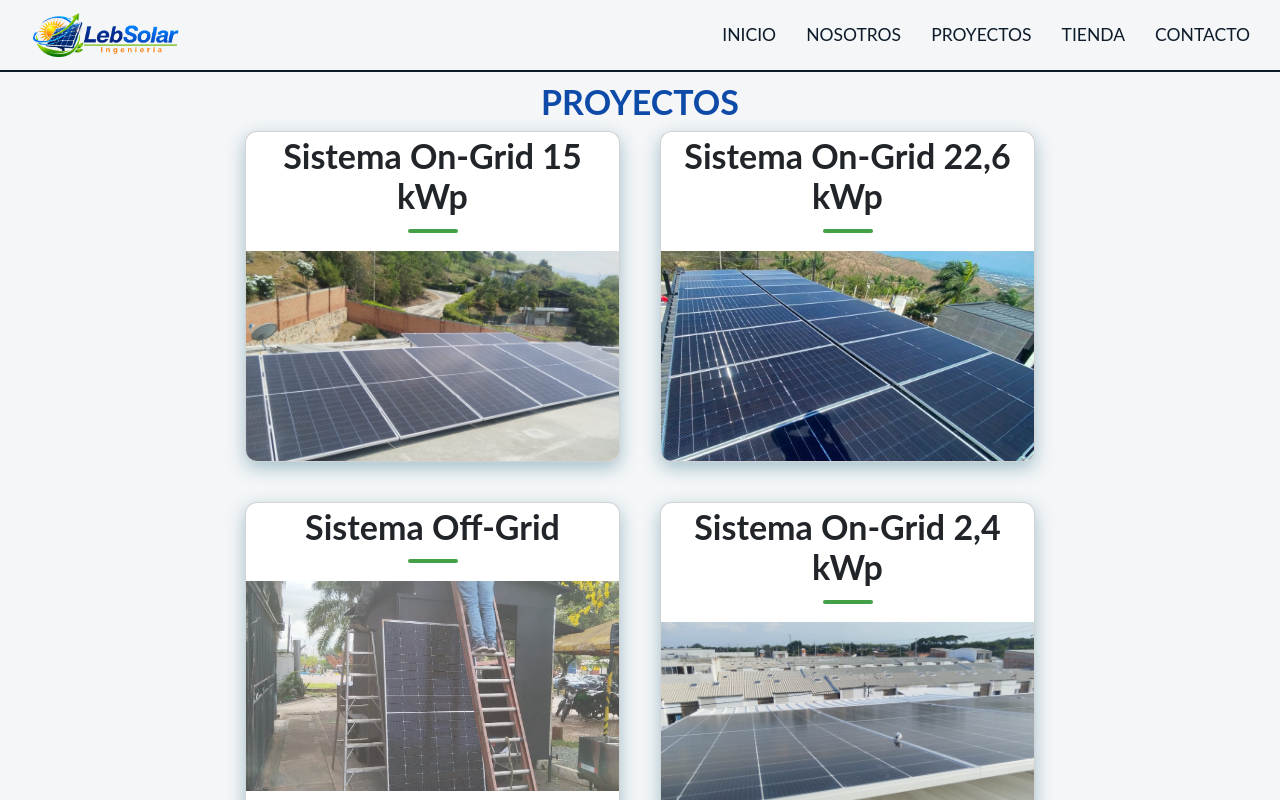
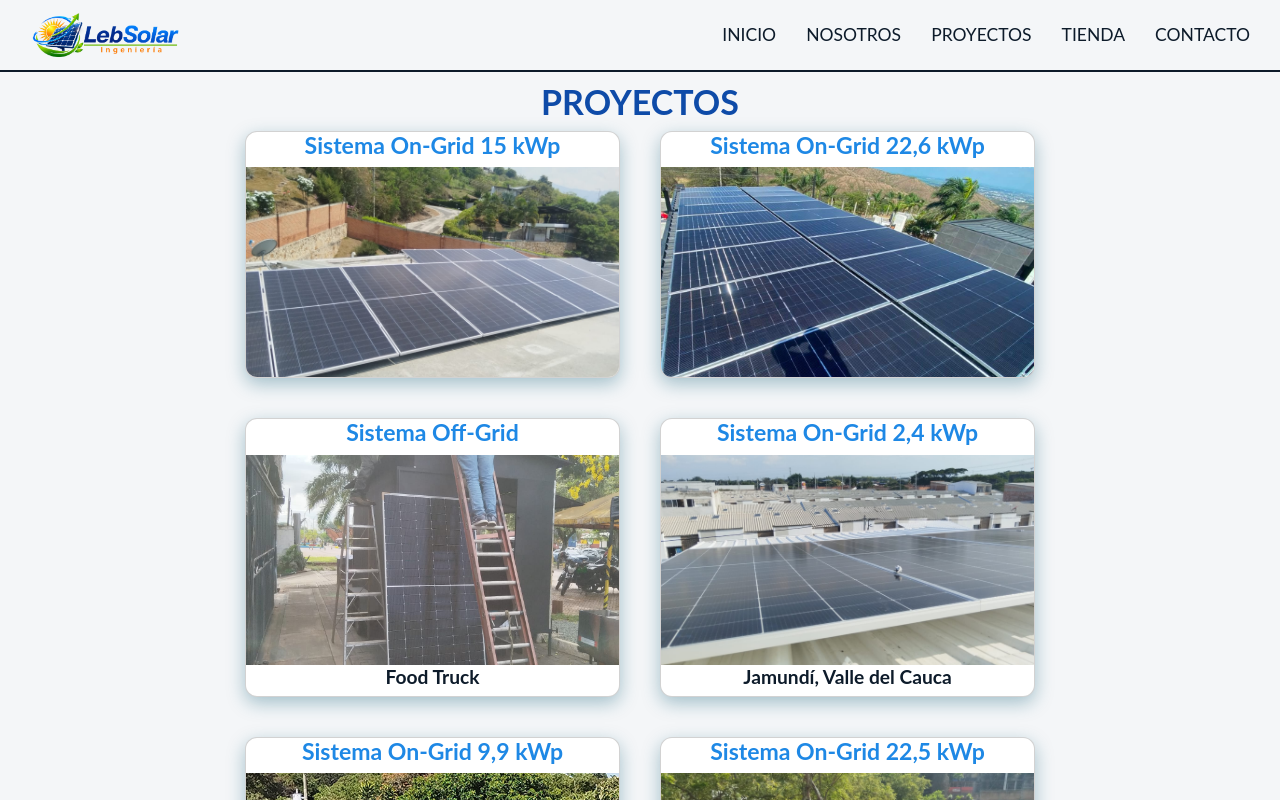
Before and after one commit to lebsolar/lebsolar, an Angular app: page / in a window 1280 px wide. Both pictures are taken after a click on the item "PROYECTOS". Shown: the top 800 px of the page. Built offline with nearby package versions, Linux system fonts and the light colour scheme.

Commit message:
Archivos de proyectos organizados

```diff
--- a/src/app/pages/projects/projects.css
+++ b/src/app/pages/projects/projects.css
@@ -1,8 +1,3 @@
-.proyectos {
-  text-align: center;
-}
-
-
 .grid {
   display: flex;
   flex-wrap: wrap;
@@ -11,7 +6,7 @@
 }
 
 .card {
-  background: #FFFFFF;
+  background: var(--blanco);
   border-radius: 12px;
   overflow: hidden;
   box-shadow: 0 6px 18px #0f5c7559;
@@ -26,18 +21,3 @@
   aspect-ratio: 16 / 9;
   object-fit: cover;
 }
-
-.titulo {
-  color: var(--azul-titulos);
-  font-weight: bold;
-  margin-top: 1%;
-}
-
-.ubicacion {
-  display: block;
-  margin: auto;
-  padding: 10px 12px 14px;
-  color: var(--azul-texto);
-  font-size: clamp(15px, 2.5vw, 18px);
-  text-align: center;
-}
--- a/src/app/pages/projects/projects.html
+++ b/src/app/pages/projects/projects.html
@@ -1,19 +1,16 @@
 <section class="main-section">
   <h1>PROYECTOS</h1>
-
   <div class="grid">
     <article class="card" *ngFor="let proyecto of proyectos">
       <div class="card-content" *ngIf="proyecto.titulo || proyecto.ubicacion">
-        <h2 class="titulo" *ngIf="proyecto.titulo">
+        <h3 class="titulo" *ngIf="proyecto.titulo">
           {{ proyecto.titulo }}
-        </h2>
+        </h3>
         <img [src]="proyecto.imagen" [alt]="proyecto.alt">
-        <span class="ubicacion" *ngIf="proyecto.ubicacion">
+        <h4 class="ubicacion" *ngIf="proyecto.ubicacion">
           {{ proyecto.ubicacion }}
-        </span>
+        </h4>
       </div>
-
     </article>
   </div>
-
 </section>
--- a/src/styles.css
+++ b/src/styles.css
@@ -24,7 +24,7 @@ body {
 section {
     width: 80%;
     display: block;
-    margin:3% auto 0% auto;
+    margin: 3% auto 0% auto;
 }
 
 h1 {
@@ -59,6 +59,13 @@ h3 {
     color: var(--titulo-claro);
 }
 
+h4 {
+    font-size: clamp(17px, 1.5vw, 21px);
+    font-weight: bold;
+    text-align: center;
+    color: var(--texto);
+}
+
 p {
     font-size: clamp(15px, 1.2vw, 18px);
     line-height: 1.6 !important;
```
